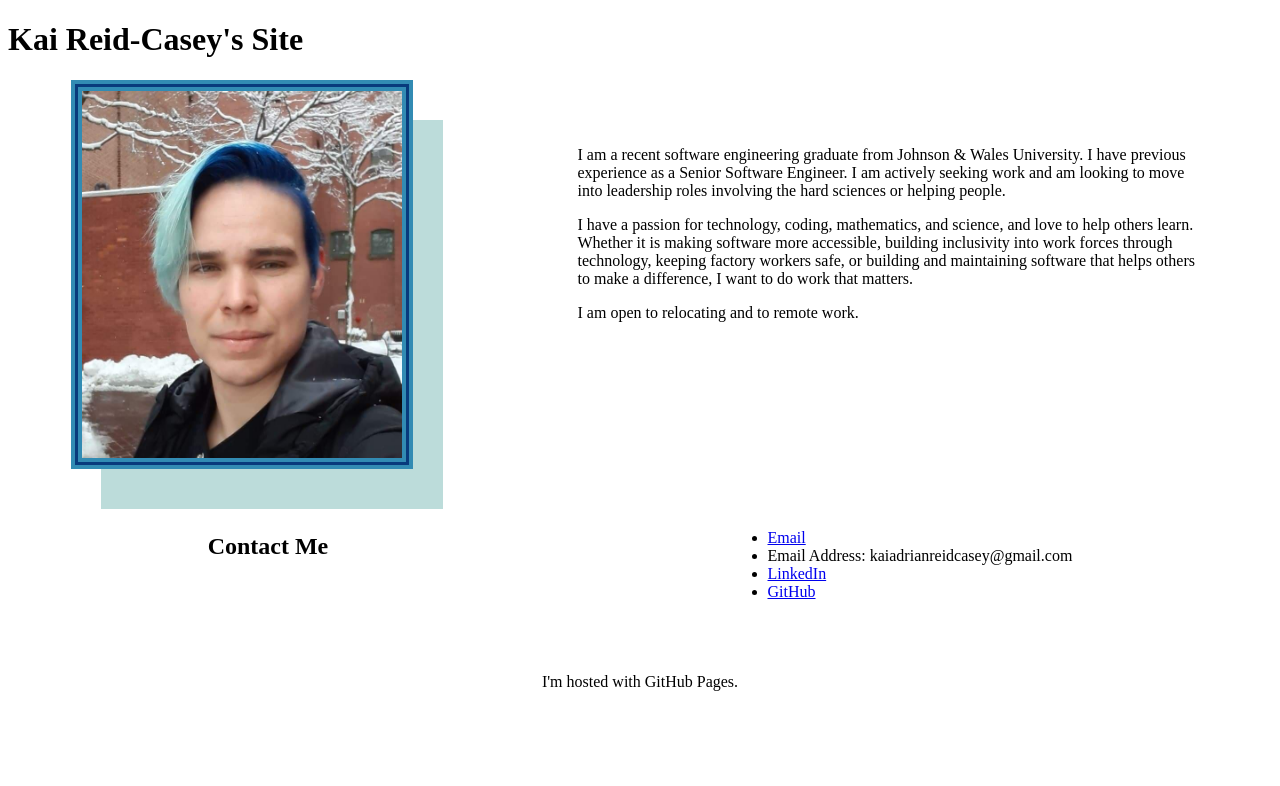
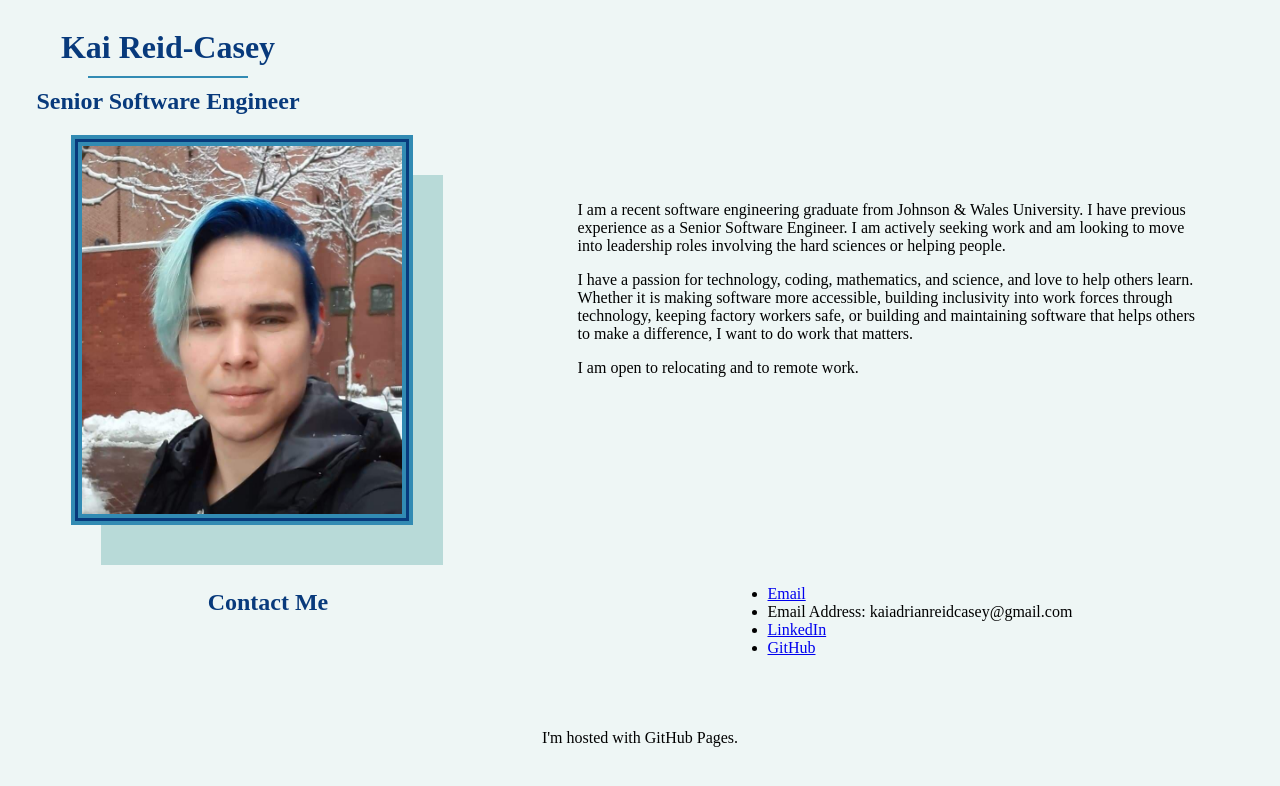
Before and after one commit to KaiReidCasey/KaiReidCasey.github.io, a plain HTML site: page index.html in a window 1280 px wide. Drawn offline with Linux system fonts and the light colour scheme.

Commit message:
Added a pretty title area. Added bg color. Changed some header font colors.
Still need to align it better, but I'm planning to add a fixed sidebar that may incorporate it later.

```diff
--- a/index.html
+++ b/index.html
@@ -6,7 +6,11 @@
 		<link rel="stylesheet" href="style/portfolio_main.css">
 	</head>
 	<body>
-		<h1>Kai Reid-Casey's Site</h1>
+		<div id="title-wrapper">
+			<h1 class="title-text">Kai Reid-Casey</h1>
+			<div class="divider-horizontal"></div>
+			<h2 class="title-text">Senior Software Engineer</h2>
+		</div>
 		<section id="home">
 			<div>
 				<img class="img-test" src="images/headshot_blue.jpg" alt="A headshot of a person with blue hair standing in front of brick building. He is looking at the camera. Snow is falling."/>
--- a/style/portfolio_main.css
+++ b/style/portfolio_main.css
@@ -1,3 +1,19 @@
+
+body {
+	/*Stolen from the headshot shadow
+	  with transparency reduced to 0.2*/
+	background-color: #eef6f5;
+	/*
+		IF YOU WANT TO CHANGE THE BACKGROUND COLOR
+		Remember to run all of the following through
+		a color checker for WCAG 2.1 again
+			....................................
+		h1/h2 color - #083a7c - contrast ratio: 10.04
+		used links - #551A8B - contrast ratio: 10.04
+		unused links - #0000EE - contrast ratio: 8.56
+		other plain text - #000000 - contrast ratio: 19.4
+	*/
+}
 
 section {
 	display: flex; /*keeps section blocks*/
@@ -15,6 +31,37 @@ section:not(:first-of-type) {
   the parent is a section element*/
 section > div {
 	flex: 0 0;
+}
+
+h1, h2 {
+	/*Passes AAA for WCAG 2.1
+	  Contrast ratio 10.04
+	  with background color #eef6f5
+	  - https://userway.org/contrast/083a7c/ffffff*/
+	color: #083a7c;
+}
+
+h1.title-text {
+	margin-bottom: 10px;
+}
+
+h2.title-text {
+	margin-top: 10px;
+}
+
+#title-wrapper {
+	display: flex;
+	flex-direction: column;
+	text-align: center;
+	width: 20em;
+}
+
+.divider-horizontal {
+	margin-left: auto;
+	margin-right: auto;
+	height: 2px;
+	width: 10em;
+	background-color: #328bb3;
 }
 
 .img-test {
```
